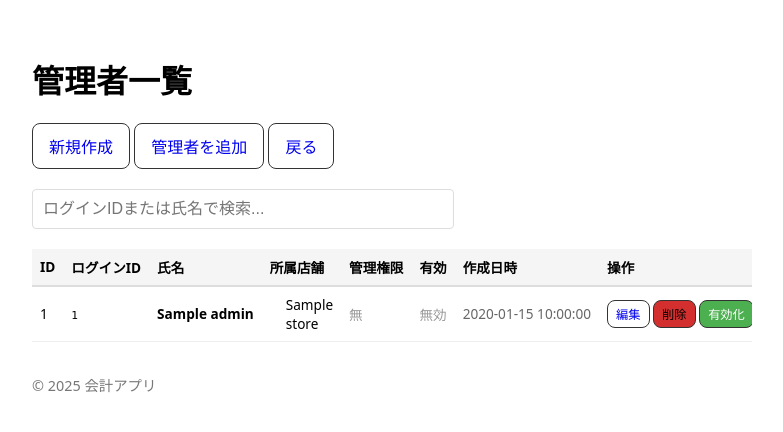
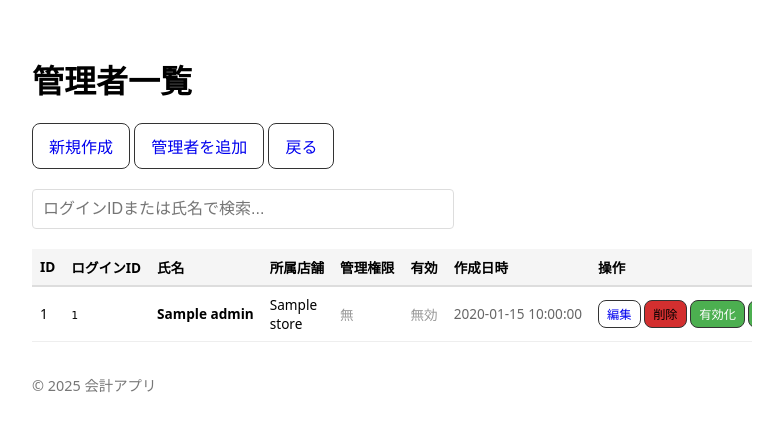
Before and after one commit to system-asayama/property-management-app, a Flask app: template app/templates/tenant_store_admins.html in a window 1280 px wide. Shown: the top 432 px of the page, without its empty margins (248-1031 px from the left). Run offline with Flask 3, Linux system fonts and the light colour scheme; the template is opened without the code that fills it: most values are stand-ins (such as "Sample title", 1, 10 or a date in 2020).

Commit message:
所属店舗のインデントを削除して左端揃えに修正

```diff
--- a/app/templates/admin_admins.html
+++ b/app/templates/admin_admins.html
@@ -185,7 +185,7 @@
       <span class="admin-card-value">
         {% if admin.stores %}
           {% for store in admin.stores %}
-            <span style="display:block;padding-left:16px">
+            <span style="display:block">
               {{ store.name }}
               {% if store.is_owner %}
                 <span style="color:#ff9800;font-weight:bold;margin-left:4px">★ オーナー</span>
--- a/app/templates/tenant_store_admins.html
+++ b/app/templates/tenant_store_admins.html
@@ -159,7 +159,7 @@
         <td data-label="所属店舗: ">
           {% if a.stores %}
             {% for store in a.stores %}
-              <span style="display:block;padding-left:16px">
+              <span style="display:block">
                 {{ store.name }}
                 {% if store.is_owner %}
                   <span style="color:#ff9800;font-weight:bold;margin-left:4px">★ オーナー</span>
```
